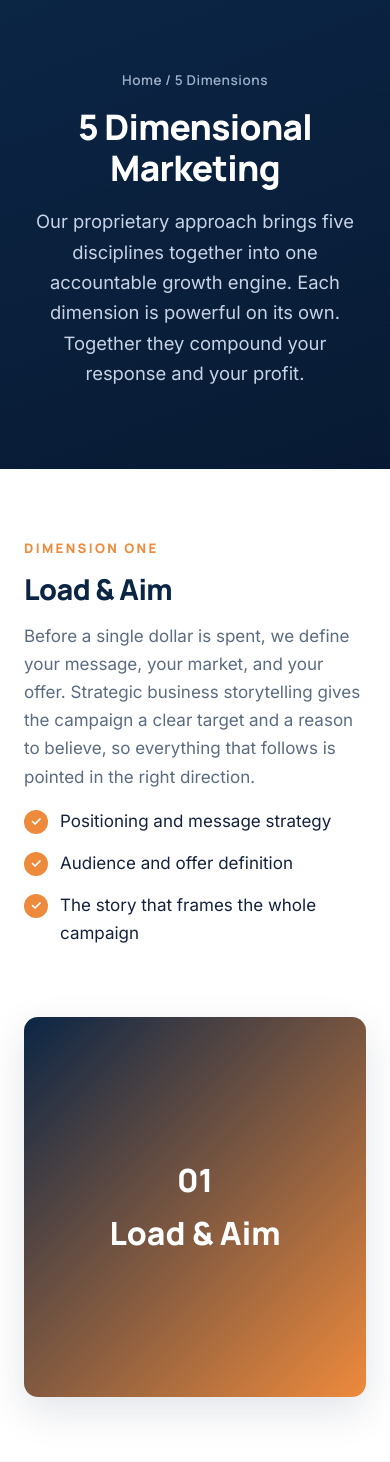
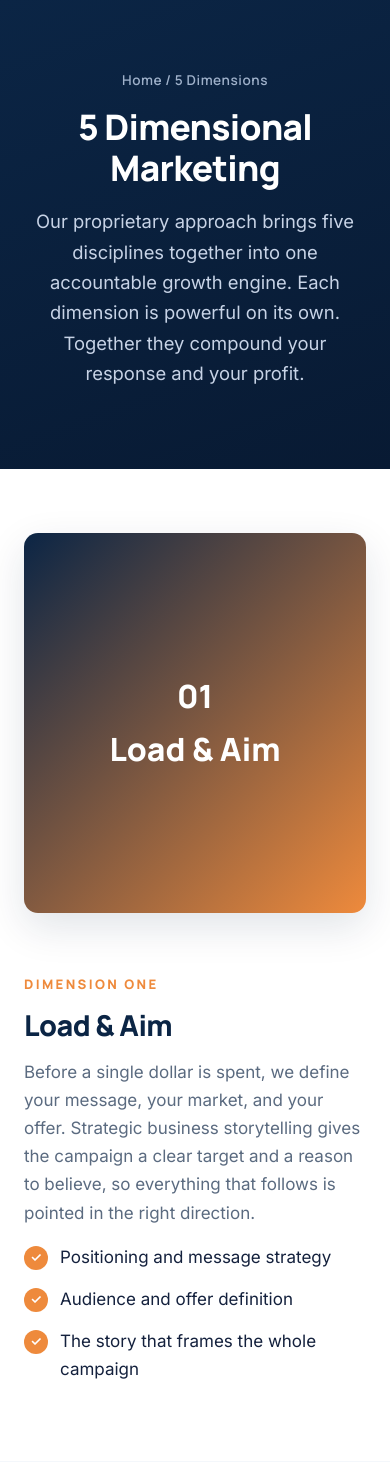
Before and after one commit to aliciamichele-cdmg/cdmg-website, a PHP site: page /5-dimensions.html in a window 390 px wide. Shown: the part 80-1542 px from the top of the page. Run offline with PHP 8.4, Linux system fonts and the light colour scheme.

Commit message:
Stack dimension number block above its title in mobile layout
Co-Authored-By: Claude Opus 4.8 <noreply@anthropic.com>

```diff
--- a/css/style.css
+++ b/css/style.css
@@ -318,6 +318,8 @@ p { color: var(--muted); }
   .grid-4 { grid-template-columns: repeat(2, 1fr); }
   .stats { grid-template-columns: repeat(2,1fr); }
   .split { grid-template-columns: 1fr; }
+  /* When stacked, always show the colored number block above its title */
+  .split__media { order: -1; }
   .gallery { grid-template-columns: repeat(2,1fr); }
   .footer__grid { grid-template-columns: 1fr 1fr; }
   .contact-grid { grid-template-columns: 1fr; }
```
